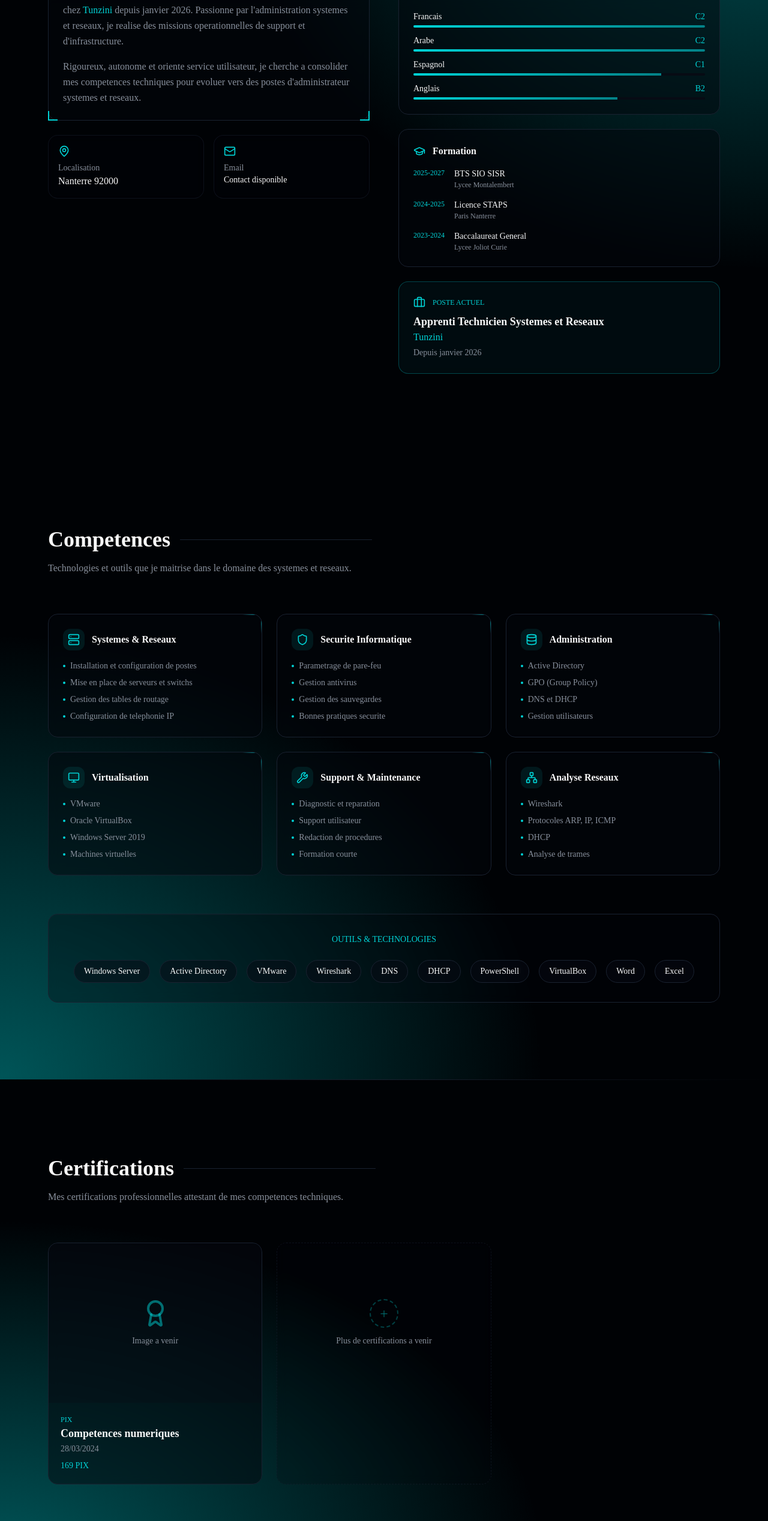
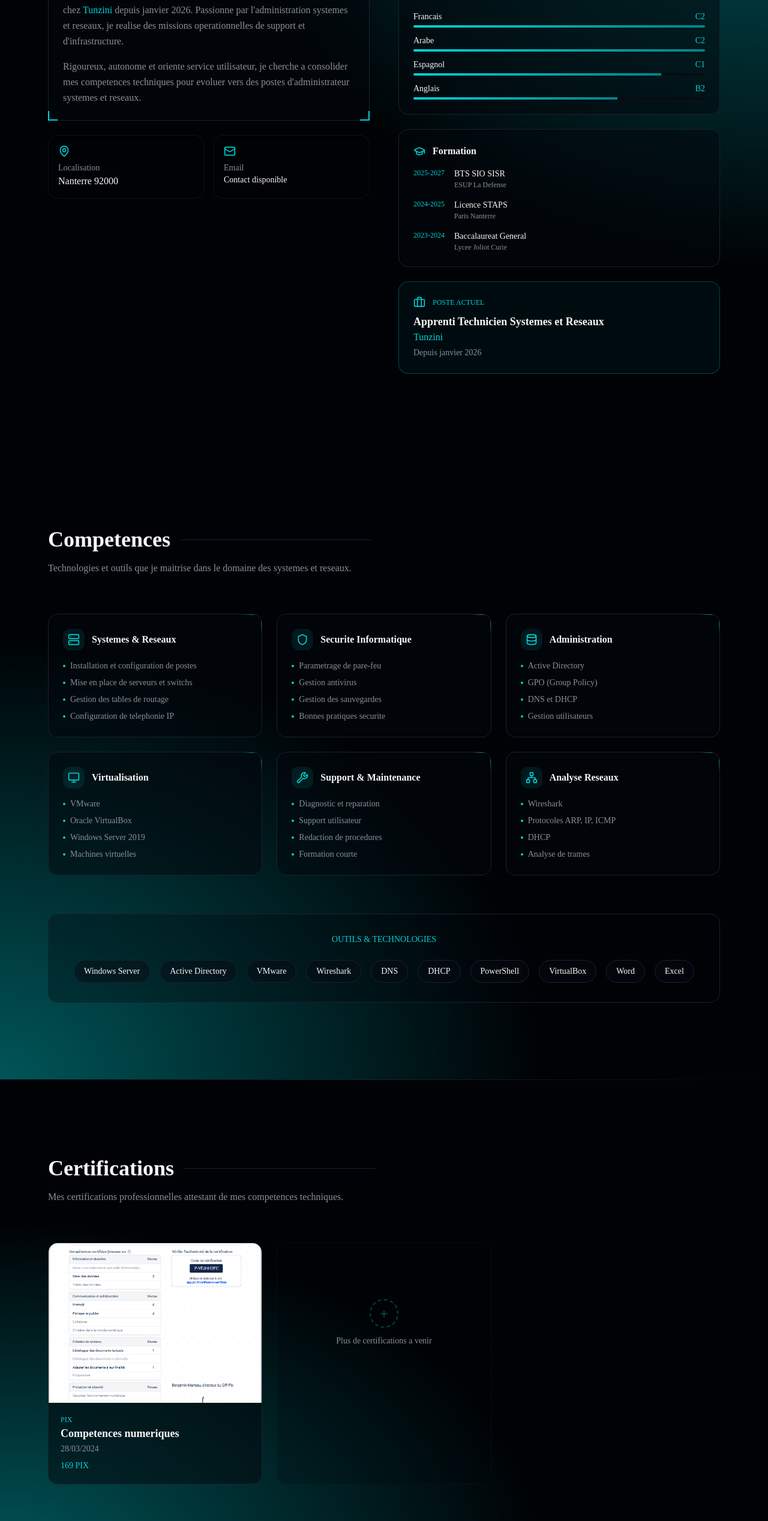
Before and after one commit to fzonec/Portfolio1, a Next.js app: page / in a window 1280 px wide. Shown: the part 1079-3614 px from the top of the page at 60% size. Built offline with nearby package versions, Linux system fonts and the light colour scheme.

Commit message:
ajout pix

```diff
--- a/components/about-section.tsx
+++ b/components/about-section.tsx
@@ -121,7 +121,7 @@ export function AboutSection() {
                 </div>
                 <div className="space-y-4">
                   {[
-                    { year: "2025-2027", title: "BTS SIO SISR", school: "Lycee Montalembert" },
+                    { year: "2025-2027", title: "BTS SIO SISR", school: "ESUP La Defense" },
                     { year: "2024-2025", title: "Licence STAPS", school: "Paris Nanterre" },
                     { year: "2023-2024", title: "Baccalaureat General", school: "Lycee Joliot Curie" }
                   ].map((edu, i) => (
--- a/components/certifications-section.tsx
+++ b/components/certifications-section.tsx
@@ -20,7 +20,7 @@ const certifications: {
     issuer: "PIX",
     date: "28/03/2024",
     score: "169 PIX",
-    image: "", // Add your PIX certificate image URL here
+    image: "/pix.png", // Add your PIX certificate image URL here
     verifyUrl: ""
   }
 ]
```
Also changed, not shown: public/pix.png (added), 1 other file (tests, documents, lock files or other folders).
